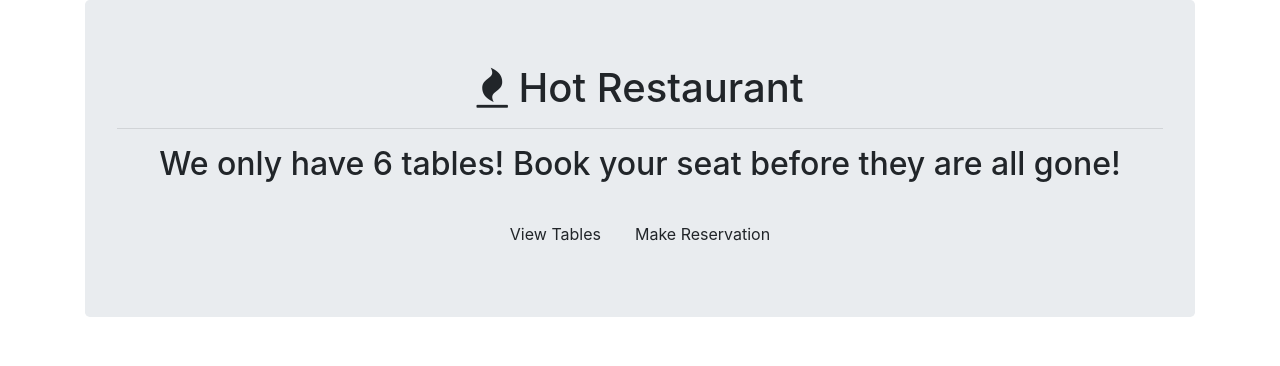
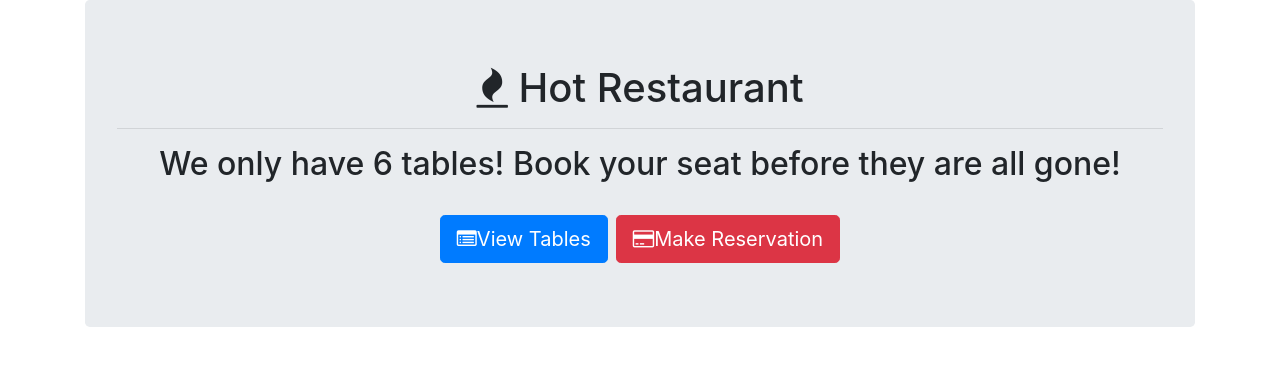
Before and after one commit to CrystalWatkins/restaurant-react-app, a React (Create React App) app in the folder client/: page /home in a window 1280 px wide. Shown: the top 366 px of the page. Built offline with nearby package versions, Linux system fonts and the light colour scheme.

Commit message:
working on fixing making reservation button and found bugs

```diff
--- a/client/public/index.html
+++ b/client/public/index.html
@@ -3,13 +3,13 @@
   <head>
     <meta charset="utf-8" />
     <link rel="icon" href="%PUBLIC_URL%/favicon.ico" />
-    <meta name="viewport" content="width=device-width, initial-scale=1" />
+    <!-- <meta name="viewport" content="width=device-width, initial-scale=1" />
     <meta name="theme-color" content="#000000" />
     <meta
       name="description"
-      content="Web site created using create-react-app"
-    />
-    <link rel="apple-touch-icon" href="%PUBLIC_URL%/logo192.png" />
+      content="Web site created using create-react-app" -->
+
+    <!-- <link rel="apple-touch-icon" href="%PUBLIC_URL%/logo192.png" /> -->
 
     <link rel="manifest" href="%PUBLIC_URL%/manifest.json" />
     <title>Restaurant React App!</title>
--- a/client/src/components/common/button.jsx
+++ b/client/src/components/common/button.jsx
@@ -1,9 +1,9 @@
-import React from 'react';
-import {Link} from "react-router-dom";
+import React from "react";
+import { Link } from "react-router-dom";
 
-const button = ({ route, btnClass, spanClass, btnText}) => {
-    let newBtnClass = "btn btn-lg";
-    let newSpanClass = "fa";
+const Button = ({ route, btnClass, spanClass, btnText }) => {
+  let newBtnClass = "btn btn-lg ";
+  let newSpanClass = "fa ";
 
   newBtnClass += btnClass;
   newSpanClass += spanClass;
@@ -18,5 +18,4 @@ const button = ({ route, btnClass, spanClass, btnText}) => {
   );
 };
 
-
-export default button;
+export default Button;
--- a/client/src/components/common/form.jsx
+++ b/client/src/components/common/form.jsx
@@ -8,6 +8,7 @@ class Form extends Component {
     data: {},
     errors: {},
   };
+
   validateProperty = ({ name, value }) => {
     const obj = { [name]: value };
     const schema = { [name]: this.schema[name] };
@@ -54,7 +55,7 @@ class Form extends Component {
       <div className="form-group">
         <label htmlFor={name}>{label}</label>
         <NumberFormat
-          format="(###) ###-#####"
+          format="(###) ###-####"
           value={data[name]}
           className="form-control"
           name={name}
--- a/client/src/components/common/input.jsx
+++ b/client/src/components/common/input.jsx
@@ -1,8 +1,8 @@
 import React from "react";
 
-const Input = ({value, onChange, name, label, type, error}) => {
+const Input = ({ value, onChange, name, label, type, error }) => {
   return (
-        <div className= "form-group">
+    <div className="form-group">
       <label htmlFor={name}>{label}</label>
       <input
         value={value}
@@ -14,7 +14,7 @@ const Input = ({value, onChange, name, label, type, error}) => {
       />
       {error && <div className="alert alert-danger">{error}</div>}
     </div>
-    )
+  );
 };
 
 export default Input;
--- a/client/src/components/common/jumbotron.jsx
+++ b/client/src/components/common/jumbotron.jsx
@@ -1,6 +1,6 @@
 import React from "react";
-// import { Link } from "react-router-dom";
-// import Button from "./button";
+import { Link } from "react-router-dom";
+import Button from "./button";
 
 const Jumbotron = ({ text, buttons, renderClearBtn, onDelete }) => {
   console.log("jumbotron render clear button", renderClearBtn);
--- a/client/src/components/common/lists.jsx
+++ b/client/src/components/common/lists.jsx
@@ -1,12 +1,12 @@
 import React from "react";
 
-const List = ({ header, name, data, isReservation, isWaitList }) => {
-    if (data.length === 0 && isReservation)
+const List = ({ header, name, data, isReservation, isWaitlist }) => {
+  if (data.length == 0 && isReservation)
     return <div>There are currently no reservations</div>;
-    if (data.length === 0 && isWaitList) return null;
-    return(
+  if (data.length == 0 && isWaitlist) return null;
+  return (
     <section className="card">
-            <div className= "card-header">
+      <div className="card-header">
         <h2>{header}</h2>
       </div>
       <div className="card-body" id={name}>
--- a/client/src/utils/renderButtons.js
+++ b/client/src/utils/renderButtons.js
@@ -18,7 +18,7 @@ export function renderButtons(page) {
         {
           content: () => (
             <Button
-              route="/reservations"
+              route="/reservation"
               btnClass="btn-danger"
               spanClass="fa-credit-card"
               btnText="Make Reservation"
@@ -27,7 +27,7 @@ export function renderButtons(page) {
         },
       ];
       break;
-    case "reservations":
+    case "reservation":
       var buttons = [
         {
           content: () => (
```
Also changed, not shown: client/public/manifest.json. Lines whose indentation alone changed are shown as unchanged.
